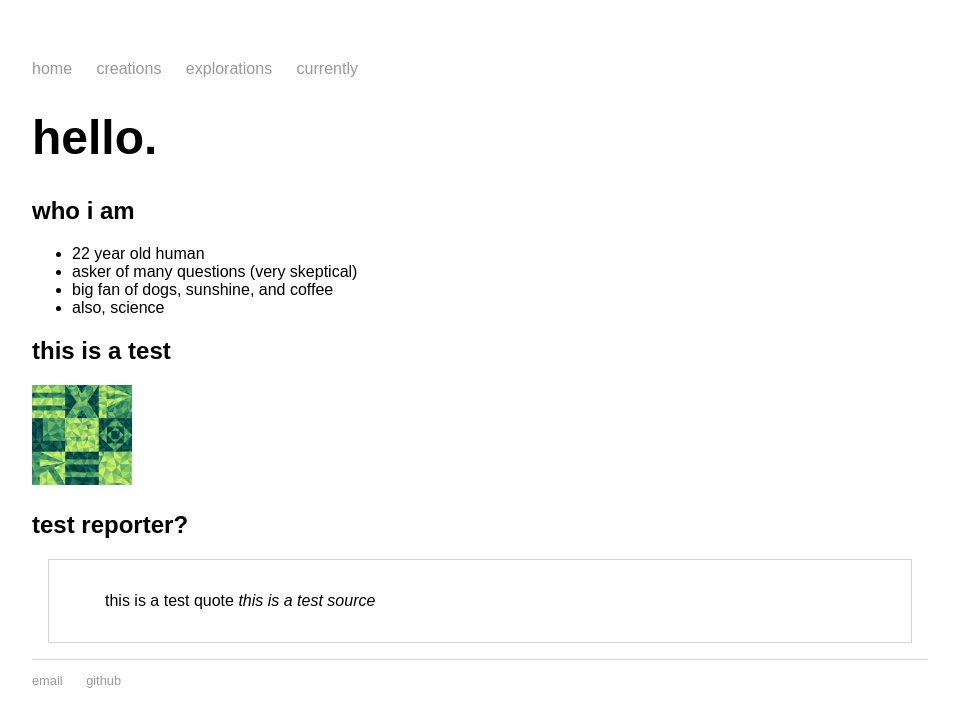
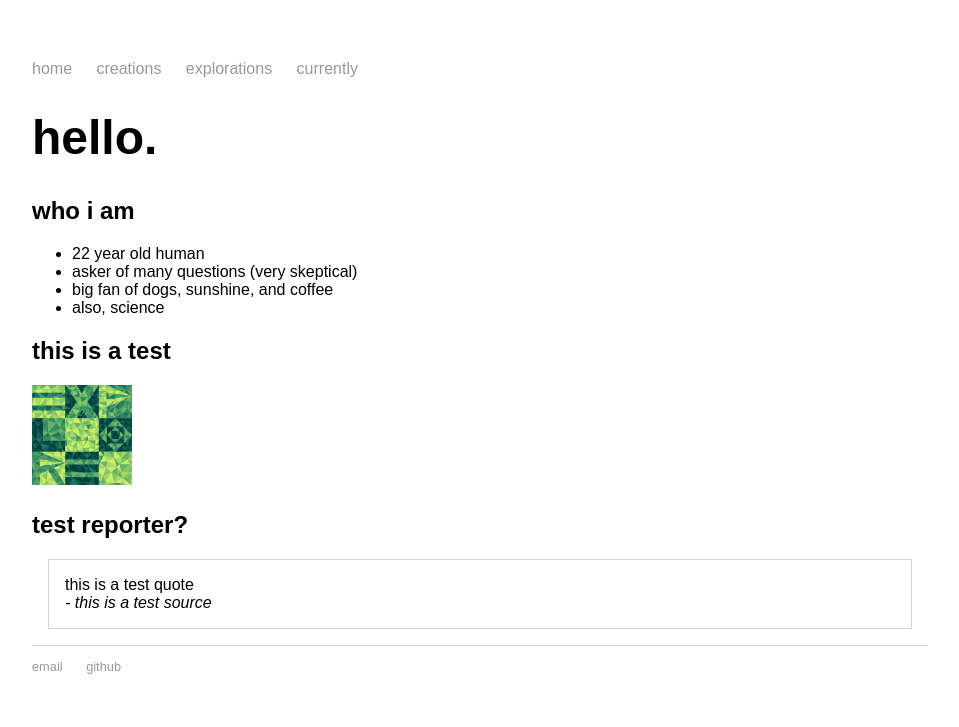
Before and after one commit to mayasheth/mayasheth.github.io, a Jekyll site: the page built from index.md, in a window 1280 px wide. Shown: the top 727 px of the page, without its empty margins (160-1119 px from the left). Built offline with Jekyll 4.4.1, drawn with Linux system fonts in a browser that asks for light colours.

Commit message:
Update quote.html

```diff
--- a/_includes/quote.html
+++ b/_includes/quote.html
@@ -1,13 +1,27 @@
 <head>
 <style>
 .quote {
- border-style:solid;
-	border-color:#d5d5d5;
-		border-width:thin;
-		padding:1em;
+ border:solid thin #d5d5d5;
+
+		padding:0;
 		margin:1em;
 
 }
+blockquote {
+  display: inline-block;
+    margin: 0;
+    padding: 1em;
+    position: relative;
+	}
+cite {
+      display: block;
+      font-style: italic;
+      text-align: right;
+      &:before {
+        content: "- ";
+      }
+    }
+
 </style>
 </head>
 
```
